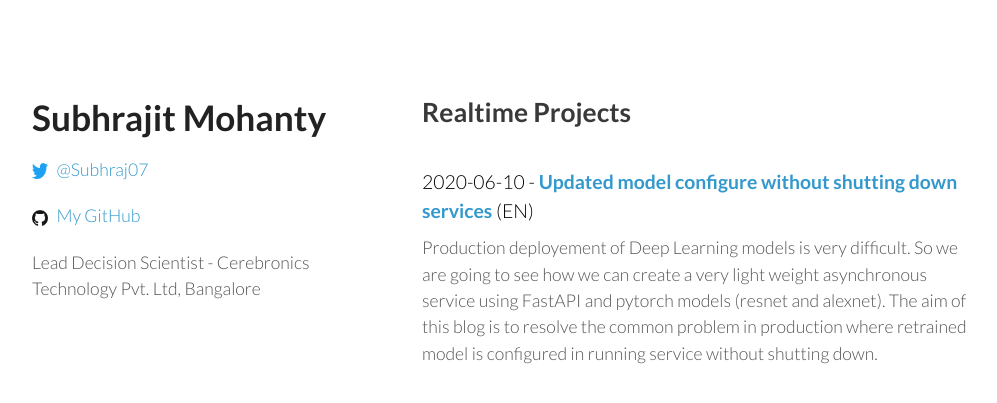
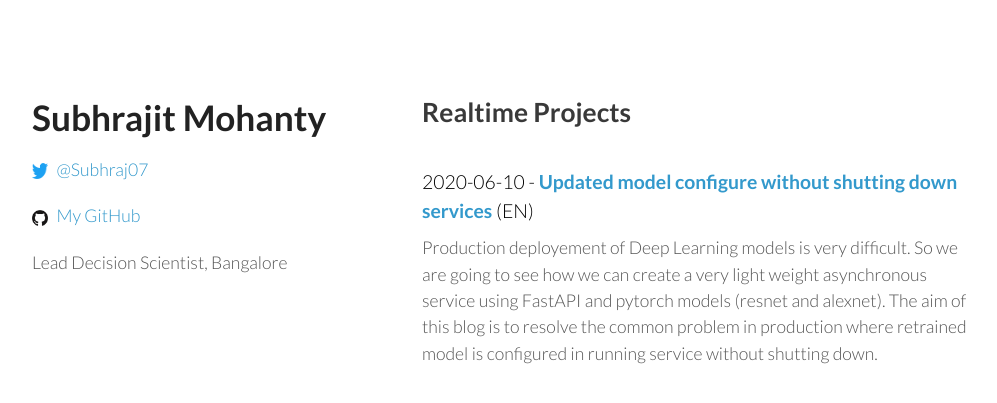
Before and after one commit to Subhraj07/Subhraj07.github.io, a Jekyll site: the page built from index.html, in a window 1280 px wide. Shown: the top 403 px of the page, without its empty margins (138-1135 px from the left). Built offline with Jekyll 4.4.1, drawn with Linux system fonts in a browser that asks for light colours; nearby versions of some CDN libraries.

Commit message:
designation_changed

```diff
--- a/_config.yml
+++ b/_config.yml
@@ -2,7 +2,7 @@
 title: Subhrajit's - Blog
 email: techbiglover@gmail.com
 description: >
-  Lead Decision Scientist - Cerebronics Technology Pvt. Ltd, Bangalore
+  Lead Decision Scientist, Bangalore
 baseurl: "" # the subpath of your site, e.g. /blog/
 url: "https://subhraj07.github.io"
 twitter_username: Subhraj07
```
Also changed, not shown: _posts/2020-06-10-production_model_reload_without_shutting_download_app.md (+1 -1 lines).
